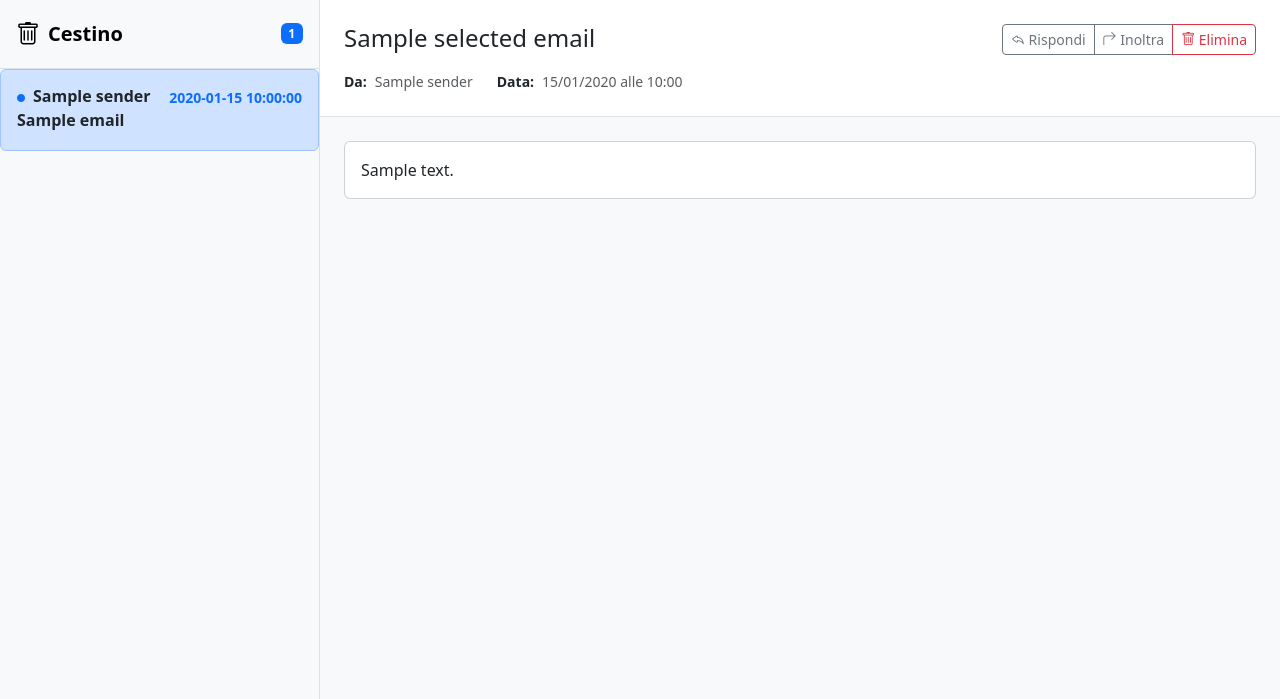
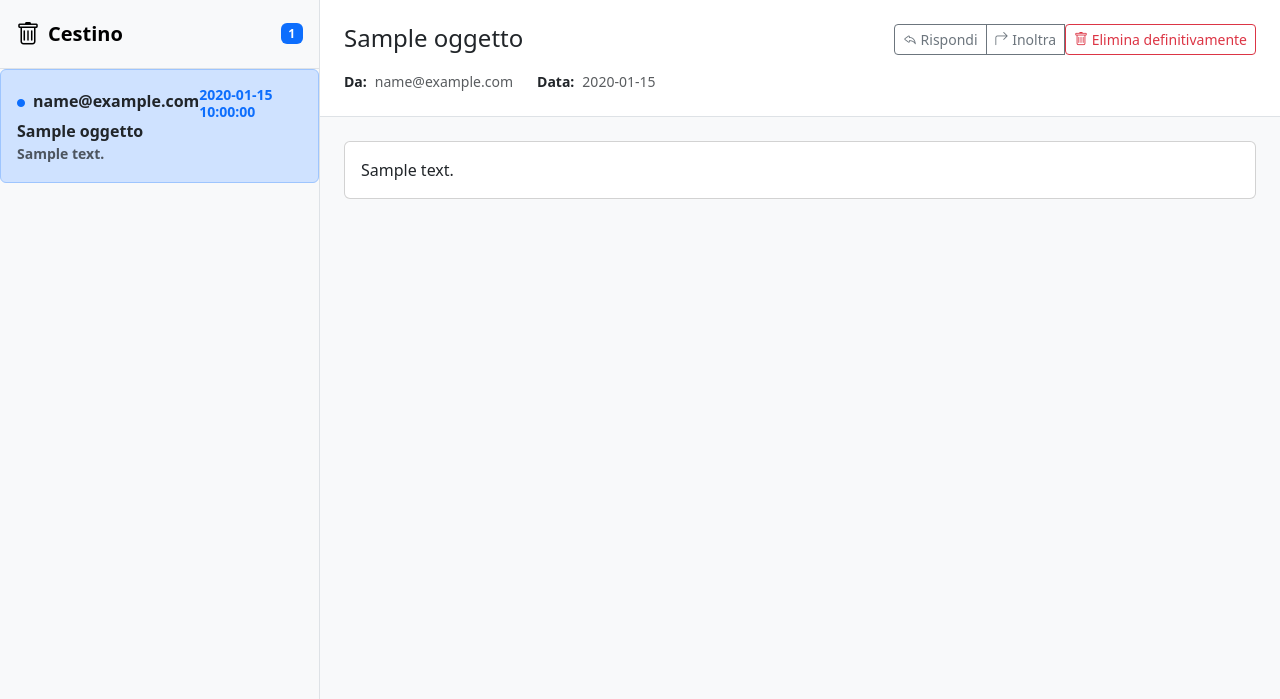
Before and after one commit to Jhonpur/Phishing_Email_Classifier, a FastAPI app: template Frontend/templates/trash.html in a window 1280 px wide. Shown: the part 58-757 px from the top of the page. Run offline with FastAPI, Linux system fonts and the light colour scheme; the template is opened without the code that fills it: most values are stand-ins (such as "Sample title", 1, 10 or a date in 2020); some libraries are stand-ins or nearby versions.

Commit message:
aggiornamenti bottoni email

```diff
--- a/Frontend/templates/base.html
+++ b/Frontend/templates/base.html
@@ -37,12 +37,12 @@
       <div class="offcanvas-body">
         <ul class="navbar-nav justify-content-end flex-grow-1 pe-3">
           <li class="nav-item">
-            <a class="nav-link active" aria-current="page" href="/inbox">
+            <a class="nav-link active" aria-current="page" href="/inbox?user_mail=angebonheur@email.com">
               <i class="bi bi-inbox me-2"></i>Inbox
             </a>
           </li>
           <li class="nav-item">
-            <a class="nav-link" href="/sent">
+            <a class="nav-link" href="/sent?user_mail=angebonheur@email.com">
               <i class="bi bi-send me-2"></i>Inviate
             </a>
           </li>
@@ -52,7 +52,7 @@
             </a>
           </li>
           <li class="nav-item">
-            <a class="nav-link" href="/trash">
+            <a class="nav-link" href="/trash?user_mail=angebonheur@email.com">
               <i class="bi bi-trash me-2"></i>Cestino
             </a>
           </li>
@@ -84,6 +84,23 @@
 
 <!-- Bootstrap JS Bundle (JS + Popper) -->
 <script src="https://cdn.jsdelivr.net/npm/bootstrap@5.3.3/dist/js/bootstrap.bundle.min.js"></script>
+<script>
+  const listContainer = document.querySelector(".scrollarea");
 
+  // Salva la posizione dello scroll della lista
+  window.addEventListener("beforeunload", function () {
+    if (listContainer) {
+      sessionStorage.setItem("inboxScrollPos", listContainer.scrollTop);
+    }
+  });
+
+  // Ripristina lo scroll salvato della lista
+  window.addEventListener("load", function () {
+    const savedScroll = sessionStorage.getItem("inboxScrollPos");
+    if (listContainer && savedScroll !== null) {
+      listContainer.scrollTop = parseInt(savedScroll);
+    }
+  });
+</script>
 </body>
 </html>
--- a/Frontend/templates/trash.html
+++ b/Frontend/templates/trash.html
@@ -18,7 +18,7 @@
         <!-- Lista email -->
         <div class="list-group list-group-flush border-bottom scrollarea flex-grow-1" style="overflow-y: scroll;">
           {% for email in emails %}
-          <a href="/trash?email_id={{ email.id }}"
+          <a href="/trash?user_mail={{ user_mail }}&email_id={{ email.id }}"
              class="list-group-item list-group-item-action py-3 lh-sm
                     {% if selected_email and selected_email.id == email.id %}bg-primary-subtle border border-primary-subtle rounded{% endif %}
                     {% if not email.is_read %}fw-bold{% endif %}">
@@ -27,14 +27,16 @@
                 {% if not email.is_read %}
                 <i class="bi bi-circle-fill text-primary me-2" style="font-size: 0.5rem;"></i>
                 {% endif %}
-                <strong class="mb-1">{{ email.sender }}</strong>
+                <strong class="mb-1">{{ email.email_sorgente }}</strong>
               </div>
               <small class="{% if not email.is_read %}text-primary{% else %}text-body-secondary{% endif %}">
                 {{ email.formatted_date }}
               </small>
             </div>
-            <div class="mb-1 {% if not email.is_read %}fw-semibold{% endif %}">{{ email.subject }}</div>
-            <div class="col-10 mb-1 small text-body-secondary">{{ email.preview }}</div>
+            <div class="mb-1 {% if not email.is_read %}fw-semibold{% endif %}">{{ email.oggetto }}</div>
+            <div class="col-10 mb-1 small text-body-secondary">
+              {{ email.descrizione[:50] }}{% if email.descrizione|length > 50 %}...{% endif %}
+            </div>
           </a>
           {% endfor %}
         </div>
@@ -49,7 +51,7 @@
         <!-- Header email selezionata -->
         <div class="border-bottom p-4 bg-white">
           <div class="d-flex justify-content-between align-items-start mb-3">
-            <h4 class="mb-0">{{ selected_email.subject }}</h4>
+            <h4 class="mb-0">{{ selected_email.oggetto }}</h4>
             <div class="btn-group" role="group">
               <button type="button" class="btn btn-outline-secondary btn-sm">
                 <i class="bi bi-reply"></i> Rispondi
@@ -57,17 +59,21 @@
               <button type="button" class="btn btn-outline-secondary btn-sm">
                 <i class="bi bi-arrow-90deg-right"></i> Inoltra
               </button>
-              <button type="button" class="btn btn-outline-danger btn-sm">
-                <i class="bi bi-trash"></i> Elimina
-              </button>
+              <form method="post" action="/delete_forever">
+                <input type="hidden" name="user_mail" value="{{ user_mail }}">
+                <input type="hidden" name="email_id" value="{{ selected_email.id }}">
+                <button type="submit" class="btn btn-outline-danger btn-sm">
+                  <i class="bi bi-trash"></i> Elimina definitivamente
+                </button>
+              </form>
             </div>
           </div>
 
           <div class="d-flex align-items-center text-body-secondary small">
             <strong class="text-dark me-2">Da:</strong>
-            <span class="me-4">{{ selected_email.sender }}</span>
+            <span class="me-4">{{ selected_email.email_sorgente }}</span>
             <strong class="text-dark me-2">Data:</strong>
-            <span>{{ selected_email.date.strftime("%d/%m/%Y alle %H:%M") }}</span>
+            <span>{{ selected_email.data.strftime("%d/%m/%Y alle %H:%M") }}</span>
           </div>
         </div>
 
@@ -75,7 +81,7 @@
         <div class="flex-grow-1 p-4 bg-light" style="overflow-y: auto;">
           <div class="card">
             <div class="card-body">
-              <p class="card-text">{{ selected_email.content }}</p>
+              <p class="card-text">{{ selected_email.descrizione }}</p>
             </div>
           </div>
         </div>
--- a/app/api/routes.py
+++ b/app/api/routes.py
@@ -1,81 +1,17 @@
-from fastapi import APIRouter, Request, Form
+from fastapi import APIRouter, HTTPException, Request, Form
 from fastapi.responses import HTMLResponse, RedirectResponse
 from fastapi.templating import Jinja2Templates
 from datetime import datetime, timedelta
+from app.database.db import engine, Base, SessionLocal
+from sqlalchemy.orm import sessionmaker
+from app.database import crud, models, schemas
 
 router = APIRouter()
 templates = Jinja2Templates(directory="Frontend/templates")
 
-# Dati per simulare email dal database
-MOCK_EMAILS = [
-    {
-        "id": 1,
-        "sender": "noreply@banca-intesa.com",
-        "subject": "Benvenuto in AGM Email",
-        "preview": "Grazie per aver scelto il nostro servizio email. Questa è la tua inbox...",
-        "date": datetime.now(),
-        "content": "Gentile cliente, la informiamo che il suo conto è stato temporaneamente bloccato. Clicchi sul link per riattivarlo immediatamente.",
-        "is_read": False
-    },
-    {
-        "id": 2,
-        "sender": "sistema@agmemail.com",
-        "subject": "Notifica di sistema",
-        "preview": "Il tuo account è stato configurato correttamente. Ora puoi...",
-        "date": datetime.now() - timedelta(days=1),
-        "content": "Il tuo account AGM Email è stato configurato correttamente. Puoi iniziare a usare tutte le funzionalità.",
-        "is_read": True
-    },
-    {
-        "id": 3,
-        "sender": "privacy@agmemail.com",
-        "subject": "Aggiornamento privacy",
-        "preview": "Abbiamo aggiornato la nostra informativa sulla privacy...",
-        "date": datetime.now() - timedelta(days=2),
-        "content": "La nostra informativa sulla privacy è stata aggiornata per garantire maggiore trasparenza sui dati che raccogliamo.",
-        "is_read": True
-    },
-    {
-        "id": 4,
-        "sender": "paypal-security@pp-verify.com",
-        "subject": "Verifica urgente account PayPal",
-        "preview": "Il tuo account PayPal necessita di verifica immediata per evitare...",
-        "date": datetime.now() - timedelta(hours=3),
-        "content": "ATTENZIONE: Il tuo account PayPal verrà sospeso tra 24 ore se non verifichi immediatamente la tua identità cliccando qui.",
-        "is_read": False
-    },
-    {
-        "id": 5,
-        "sender": "newsletter@techcrunch.com",
-        "subject": "Le ultime novità tech della settimana",
-        "preview": "Scopri le startup più innovative del momento e le ultime...",
-        "date": datetime.now() - timedelta(days=3),
-        "content": "Questa settimana nel mondo tech: nuove AI breakthrough, acquisizioni miliardarie e le startup da tenere d'occhio.",
-        "is_read": True
-    }
-]
-
-# Dati per email inviate
-MOCK_SENT_EMAILS = [
-    {
-        "id": 101,
-        "recipient": "cliente@example.com",
-        "subject": "Risposta alla tua richiesta",
-        "preview": "Grazie per averci contattato. In allegato trovi...",
-        "date": datetime.now() - timedelta(hours=2),
-        "content": "Gentile Cliente, grazie per la sua richiesta. In allegato trova la documentazione richiesta.",
-        "is_read": True
-    },
-    {
-        "id": 102,
-        "recipient": "team@agmemail.com",
-        "subject": "Meeting di domani",
-        "preview": "Ricordo a tutti il meeting di domani alle 10:00...",
-        "date": datetime.now() - timedelta(days=1),
-        "content": "Ciao team, ricordo a tutti il meeting di domani alle 10:00 in sala riunioni.",
-        "is_read": True
-    }
-]
+Base.metadata.create_all(bind=engine)
+SessionLocal = sessionmaker(autocommit=False, autoflush=False, bind=engine)
+db = SessionLocal()
 
 # Dati per spam
 MOCK_SPAM_EMAILS = [
@@ -89,74 +25,127 @@ MOCK_SPAM_EMAILS = [
         "is_read": False
     }
 ]
-
-# Dati per cestino
-MOCK_TRASH_EMAILS = [
-    {
-        "id": 301,
-        "sender": "old-newsletter@example.com",
-        "subject": "Newsletter vecchia",
-        "preview": "Contenuto di una newsletter eliminata...",
-        "date": datetime.now() - timedelta(days=7),
-        "content": "Questa è una newsletter che hai eliminato la settimana scorsa.",
-        "is_read": True
-    }
-]
+#from fastapi import FastAPI, HTTPException
+#from pydantic import BaseModel
+#from fastapi.responses import JSONResponse
+#app = FastAPI()
+#
+#class LoginData(BaseModel):
+#    email: str
+#    password: str
+#
+#@app.get("/", response_class=HTMLResponse)
+#def get_login(request: Request):
+#    return templates.TemplateResponse("login.html", {"request": request})
+#
+## Endpoint API per il login
+#@app.post("/login")
+#def login(data: LoginData):
+#    if data.email == "admin@email.com" and data.password == "123":
+#        return {
+#            "token": "jwt_token_fake_123",
+#            "user": {
+#                "email": data.email,
+#                "name": "Admin"
+#            }
+#        }
+#    return JSONResponse(status_code=401, content={"detail": "Credenziali errate"})
 
 @router.get("/", response_class=HTMLResponse)
 async def home(request: Request):
     return templates.TemplateResponse("base.html", {"request": request})
 
 
-def format_email_date(email_date):
-    now = datetime.now()
-    today = now.date()
-    yesterday = today - timedelta(days=1)
-
-    if email_date.date() == today:
-        return email_date.strftime("%H:%M")
-    elif email_date.date() == yesterday:
-        return "Ieri"
-    else:
-        return email_date.strftime("%d/%m")
+def format_email_date(date):
+    today = datetime.today().date()
+    if date.date() == today:
+        return date.strftime("%H:%M")  # solo orario se è oggi
+    return date.strftime("%d/%m")      # altrimenti giorno/mese
 
 
 @router.get("/inbox", response_class=HTMLResponse)
-async def inbox(request: Request, email_id: int = None):
+async def inbox(request: Request, user_mail: str, selected_email_id: int = None):
+    user = crud.get_user_by_email(db, user_mail)
+    if not user:
+        raise HTTPException(status_code=404, detail="User not found") # oppure si ritorn un messagio
+
+    # Ottengo tutte le email ricevute
+    emails = user.received
+
+    # Prendiamo solo le mail che non hanno status delete = 1/2
+    emails = [email for email in emails if not crud.get_user_email_delete_status(db, user.id, email.id)]
+
     # Ordina email per data (più recenti prima)
-    sorted_emails = sorted(MOCK_EMAILS, key=lambda x: x["date"], reverse=True)
+    sorted_emails = sorted(emails, key=lambda x: x.data, reverse=True)
 
+    # Controllo stato per pop-up di conferma email inviata
     sent = request.query_params.get("sent") == "true"
+
+    # Controllo stato di eliminazione per visualizzazione email
     # Aggiungi date formattate
     for email in sorted_emails:
-        email["formatted_date"] = format_email_date(email["date"])
+        email.formatted_date = format_email_date(email.data)
+        email.is_read = crud.get_user_email_read_status(db, user.id, email.id)
+
+        # Aggiungi info extra da database a ogni email
+    #for email in sorted_emails:
+    #    email.formatted_date = format_email_date(email.data)
+    #    # Qui leggiamo dal database se la mail è letta
+    #    read_status = crud.get_user_email_read_status(db, user.id, email.id)
+    #    email.is_read = read_status  # puoi usare anche email.stato_read, ma meglio is_read per templat
 
     selected_email = None
-    if email_id:
-        selected_email = next((email for email in sorted_emails if email["id"] == email_id), None)
+    if selected_email_id:
+        selected_email = next((email for email in sorted_emails if email.id == selected_email_id), None)
         # Segna come letta se selezionata
         if selected_email:
-            selected_email["is_read"] = True
+            crud.update_user_email_read_status(db, user.id, selected_email.id)
 
     return templates.TemplateResponse("inbox.html", {
         "request": request,
         "emails": sorted_emails,
         "selected_email": selected_email,
-        "sent": sent
+        "sent": sent,
+        "user_mail": user_mail
     })
 
 # Caricamento del form
 @router.get("/send", response_class=HTMLResponse)
-async def get_send_email(request: Request):
-    return templates.TemplateResponse("send.html", {"request": request})
+async def send_get(request: Request, user_mail: str, reply_to: int = None, forward: int = None):
+    user = crud.get_user_by_email(db, user_mail)
+    if not user:
+        raise HTTPException(status_code=404, detail="Utente non trovato")
+
+    email_data = {
+        "destinatario": "",
+        "oggetto": "",
+        "descrizione": ""
+    }
+    # DA AGGIORNARE PER COLLEGAMENTO AL DB, NON HO AGGIORNATO ANCORA I BOTTONI RISPONDI E INOLTRA NEI TEMPLATE
+    if reply_to:
+        # Risposta → Recupera email e precompila il destinatario e l’oggetto
+        original = crud.get_email_by_id(db, reply_to)
+        if original:
+            email_data["destinatario"] = original.email_sorgente
+            email_data["oggetto"] = f"Re: {original.oggetto}"
+            email_data["descrizione"] = f"\n\n--- Messaggio originale ---\n{original.descrizione}"
+
+    elif forward:
+        # Inoltro → Recupera email e precompila oggetto e testo (destinatario vuoto)
+        original = crud.get_email_by_id(db, forward)
+        if original:
+            email_data["oggetto"] = f"Fwd: {original.oggetto}"
+            email_data["descrizione"] = f"\n\n--- Messaggio inoltrato ---\nDa: {original.email_sorgente}\n{original.descrizione}"
+
+    return templates.TemplateResponse("send.html", {
+        "request": request,
+        "user_mail": user_mail,
+        "email_data": email_data
+    })
 
 # Invio del form
 @router.post("/send", response_class=HTMLResponse)
-async def post_send_email(
-    request: Request,
-    recipient: str = Form(...),
-    subject: str = Form(...),
-    content: str = Form(...)
+async def post_send_email(request: Request, recipient: str = Form(...), subject: str = Form(...), content: str = Form(...)
 ):
     # Per ora stampa nel terminale o log — da sostituire con salvataggio nel DB
     print("EMAIL INVIATA:")
@@ -171,22 +160,38 @@ async def post_send_email(
 
 
 @router.get("/sent", response_class=HTMLResponse)
-async def sent(request: Request, email_id: int = None):
-    sorted_emails = sorted(MOCK_SENT_EMAILS, key=lambda x: x["date"], reverse=True)
+async def sent(request: Request, user_mail: str, email_id: int = None):
+    user = crud.get_user_by_email(db, user_mail)
+    if not user:
+        raise HTTPException(status_code=404, detail="User not found")
 
-    for email in sorted_emails:
-        email["formatted_date"] = format_email_date(email["date"])
+    # 1. Ottieni le email inviate da questo utente
+    emails = crud.get_emails_sent_by_user(db, user.id)
 
+    # Prendiamo solo le mail che non hanno status delete = 1/2
+    emails = [email for email in emails if not crud.get_user_email_delete_status(db, user.id, email.id)]
+
+    # Ordina email per data (più recenti prima)
+    sorted_emails = sorted(emails, key=lambda x: x.data, reverse=True)
+
+    # 2. Formatta la data per ogni email e imposta come lette
+    for email in emails:
+        email.formatted_date = format_email_date(email.data)
+        email.is_read = True  # Forza lo stato come "letto" per le email inviate
+
+    # 3. Trova l’email selezionata
     selected_email = None
     if email_id:
-        selected_email = next((email for email in sorted_emails if email["id"] == email_id), None)
+        selected_email = next((email for email in emails if email.id == email_id), None)
         if selected_email:
-            selected_email["is_read"] = True
+            selected_email.is_read = True  # opzionale, qui è puramente visivo
 
+    # 4. Passa tutto al template
     return templates.TemplateResponse("sent.html", {
         "request": request,
         "emails": sorted_emails,
-        "selected_email": selected_email
+        "selected_email": selected_email,
+        "user_mail": user_mail
     })
 
 
@@ -211,20 +216,67 @@ async def spam(request: Request, email_id: int = None):
 
 
 @router.get("/trash", response_class=HTMLResponse)
-async def trash(request: Request, email_id: int = None):
-    sorted_emails = sorted(MOCK_TRASH_EMAILS, key=lambda x: x["date"], reverse=True)
+async def trash(request: Request, user_mail: str, email_id: int = None):
+    user = crud.get_user_by_email(db, user_mail)
+    if not user:
+        raise HTTPException(status_code=404, detail="User not found")
 
-    for email in sorted_emails:
-        email["formatted_date"] = format_email_date(email["date"])
+    # Recupera le email eliminate per l'utente
+    emails = crud.get_deleted_emails_by_user(db, user.id)
 
+    # Mostriamo solo le mail con stato_deletee 1 (mail solo spostate nel cestino)
+    emails = [email for email in emails if crud.get_user_email_delete_status(db, user.id, email.id) == 1]
+
+    # Ordina email per data (più recenti prima)
+    sorted_emails = sorted(emails, key=lambda x: x.data, reverse=True)
+
+    # Aggiunge formattazione data e stato lettura
+    for email in emails:
+        email.formatted_date = format_email_date(email.data)
+        email.is_read = crud.get_user_email_read_status(db, user.id, email.id)
+
+    # Recupera email selezionata
     selected_email = None
     if email_id:
-        selected_email = next((email for email in sorted_emails if email["id"] == email_id), None)
+        selected_email = next((email for email in emails if email.id == email_id), None)
         if selected_email:
-            selected_email["is_read"] = True
+            crud.update_user_email_read_status(db, user.id, selected_email.id)
 
     return templates.TemplateResponse("trash.html", {
         "request": request,
         "emails": sorted_emails,
-        "selected_email": selected_email
+        "selected_email": selected_email,
+        "user_mail": user_mail
     })
+
+
+# Sposta le mail nel cestino
+@router.post("/delete_email", response_class=HTMLResponse)
+async def delete_email(request: Request, user_mail: str = Form(...), email_id: int = Form(...), current_page: str = Form(...)):
+    # 1. Otteniamo l’utente
+    user = crud.get_user_by_email(db, user_mail)
+    if not user:
+        raise HTTPException(status_code=404, detail="Utente non trovato")
+
+    # 2. Eseguiamo la "cancellazione logica"
+    crud.update_user_email_delete_status(db, user.id, email_id)
+
+    # 3. Reindirizziamo alla pagina da cui l’utente proviene
+    return RedirectResponse(url=f"/{current_page}?user_mail={user_mail}", status_code=303)
+
+
+# Le elimina definitivamente dal db (non vero, cambia solo stato a 2)
+@router.post("/delete_forever", response_class=HTMLResponse)
+async def delete_forever_email(
+    request: Request,
+    user_mail: str = Form(...),
+    email_id: int = Form(...),
+):
+    user = crud.get_user_by_email(db, user_mail)
+    if not user:
+        raise HTTPException(status_code=404, detail="Utente non trovato")
+
+    crud.delete_user_emai_definitivelyl(db, user.id, email_id)
+
+    # Dopo la cancellazione, torna al cestino
+    return RedirectResponse(url=f"/trash?user_mail={user_mail}", status_code=303)
```
Also changed, not shown: Frontend/templates/inbox.html (+18 -11 lines), Frontend/templates/sent.html (+18 -11 lines), app/models.py (deleted), phising_email_detection_database.db (added).
